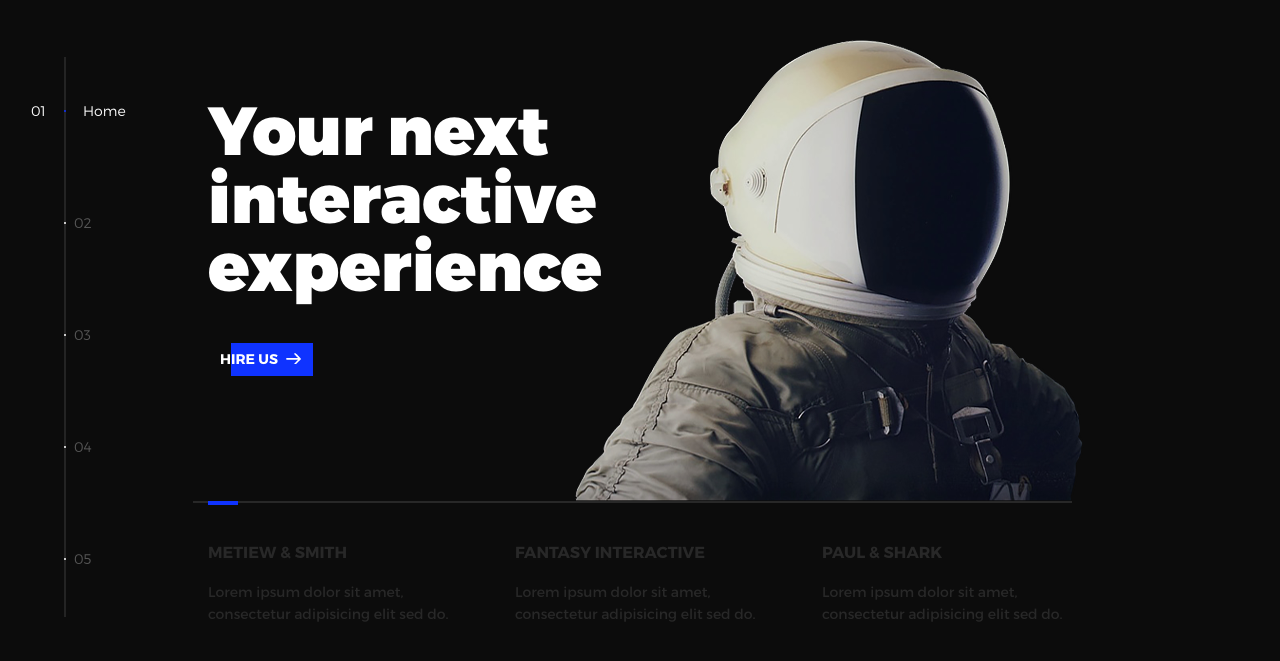
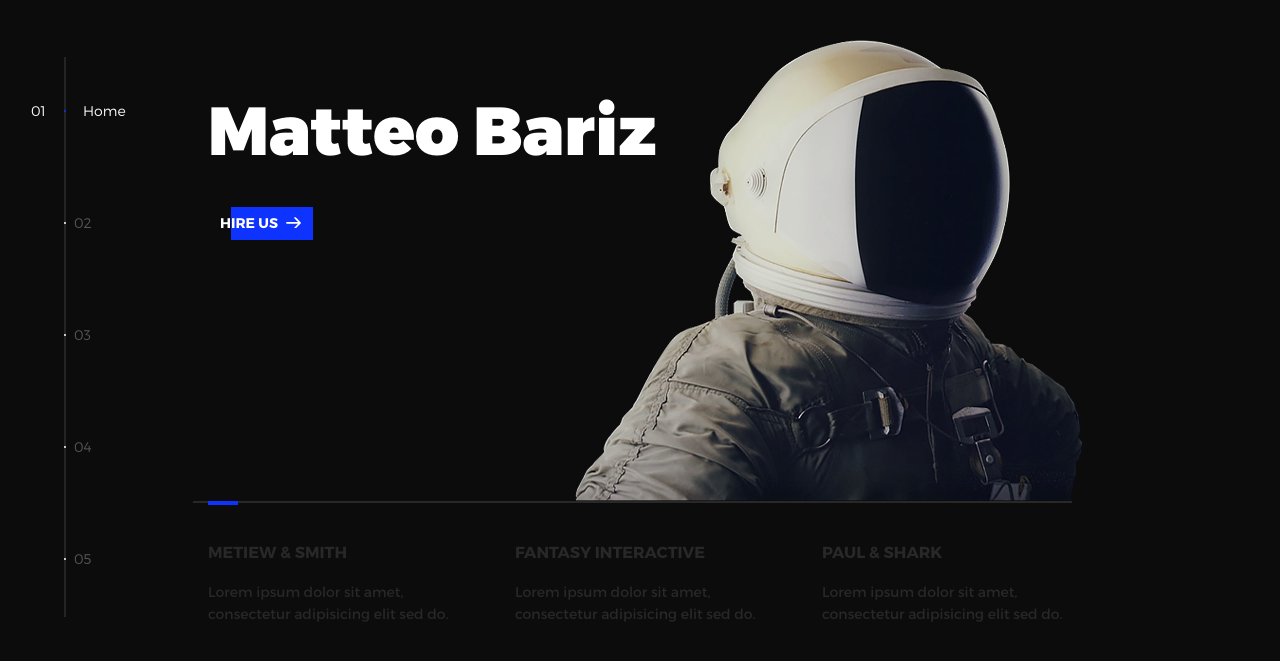
Before and after one commit to MayTheForceBeWithYou02/sitoitoitoitoito, a plain HTML site: page index.html in a window 1280 px wide. Shown: the part 63-724 px from the top of the page. Drawn offline with nearby package versions, Linux system fonts and the light colour scheme.

Commit message:
Update index.html

```diff
--- a/index.html
+++ b/index.html
@@ -5,9 +5,9 @@
   <meta charset="utf-8">
   <meta name="viewport" content="width=device-width, initial-scale=1">
   <meta http-equiv="X-UA-Compatible" content="IE=edge">
-  <meta name="description" content="HTML5 website template">
-  <meta name="keywords" content="global, template, html, sass, jquery">
-  <meta name="author" content="Bucky Maler">
+  <meta name="description" content="Matteo Bariz Portfolio">
+  <meta name="keywords" content="">
+  <meta name="author" content="Matteo Bariz">
   <link rel="stylesheet" href="assets/css/main.css">
 </head>
 <body>
@@ -48,7 +48,7 @@
           <li class="l-section section section--is-active">
             <div class="intro">
               <div class="intro--banner">
-                <h1>Your next<br>interactive<br>experience</h1>
+                <h1>Matteo Bariz</h1>
                 <button class="cta">Hire Us
                   <svg version="1.1" id="Layer_1" xmlns="http://www.w3.org/2000/svg" xmlns:xlink="http://www.w3.org/1999/xlink" x="0px" y="0px" viewBox="0 0 150 118" style="enable-background:new 0 0 150 118;" xml:space="preserve">
                   <g transform="translate(0.000000,118.000000) scale(0.100000,-0.100000)">
```
